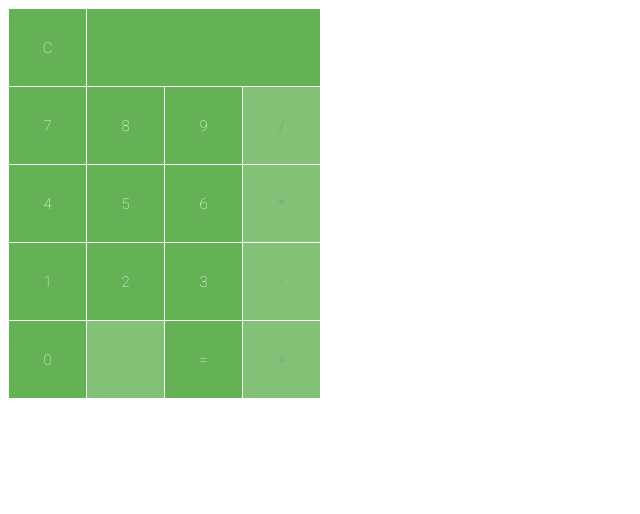
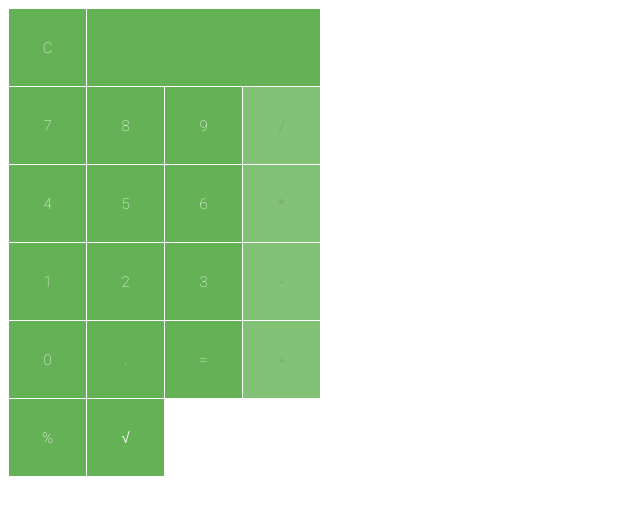
Before and after one commit to sanlouise/iron-yard-calculator, a plain HTML site: page index.html in a window 1280 px wide. Shown: the whole page, without its empty margins (0-640 px from the left). Drawn offline with Linux system fonts and the light colour scheme.

Commit message:
Add modula and squareroot buttons

```diff
--- a/index.html
+++ b/index.html
@@ -35,9 +35,14 @@
 
     <tr>
       <td id="eight">0</td>
-      <td class="operator" id="dot">.</td>
+      <td id="dot">.</td>
       <td id="result">=</td>
       <td class="operator" id="plus">+</td>
+    </tr>
+
+    <tr>
+      <td id="modula">%</td>
+      <td id="squareRoot">√</td>
     </tr>
   </table>
   <script src="main.js"></script>
--- a/main.js
+++ b/main.js
@@ -62,6 +62,9 @@ timesButton.addEventListener('click', () => calculate(timesButton));
 const divisionButton = document.getElementById('division');
 divisionButton.addEventListener('click', () => calculate(divisionButton));
 
+const modulaButton = document.getElementById('modula');
+modulaButton.addEventListener('click', () => calculate(modulaButton));
+
 const dotButton = document.getElementById('dot');
 dotButton.addEventListener('click', () => calculate(dotButton));
 
@@ -76,5 +79,4 @@ inputField.innerHTML = inputArr;
 const resultButton = document.getElementById('result');
 resultButton.addEventListener('click', () => evaluate());
 
-
 console.log(inputArr);
```
